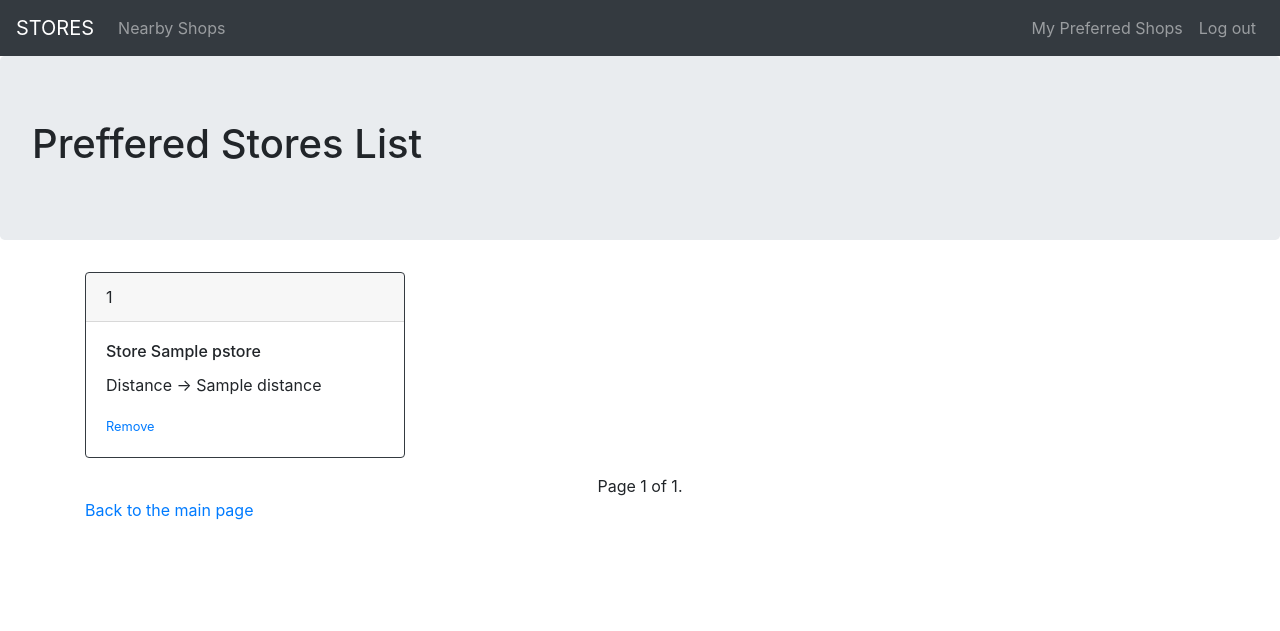
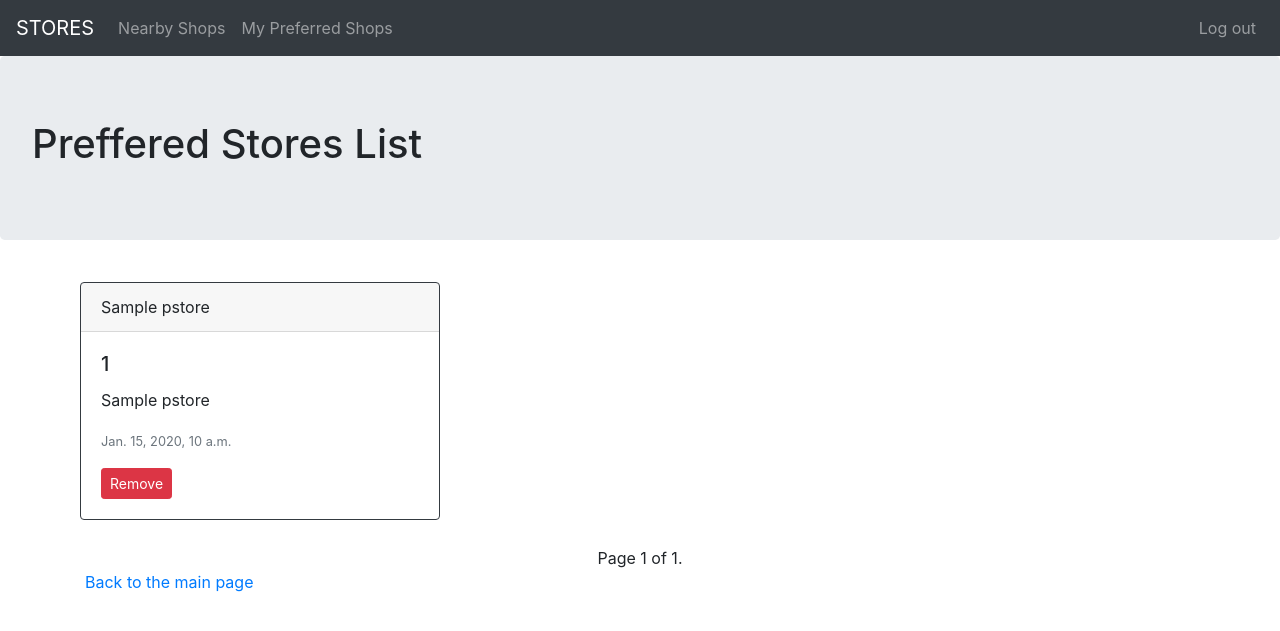
Before and after one commit to ismailer7/store_app, a Django app: template stores/templates/stores/prefferedPage.html in a window 1280 px wide. Shown: the top 631 px of the page. Run offline with Django 3.2, Linux system fonts and the light colour scheme; the template is opened without the code that fills it: most values are stand-ins (such as "Sample title", 1, 10 or a date in 2020); some libraries are stand-ins or nearby versions.

Commit message:
Fix remove button and add some Bootstarp

```diff
--- a/stores/models.py
+++ b/stores/models.py
@@ -12,4 +12,4 @@ class Store(models.Model):
     date = models.DateTimeField(default=datetime.datetime.now)
 
     def __str__(self):
-        return '{0} - {1} store by {2} meters , isPreffered : {3}, time : {4}'.format(self.id, self.name, self.distance, self.is_preffered, self.date)
+        return '{0} store away by {1} meters'.format(self.name, self.distance, self.is_preffered, self.date)
--- a/stores/templates/stores/base.html
+++ b/stores/templates/stores/base.html
@@ -13,8 +13,8 @@
 	</head>
 
 	<body>
-			<nav class="navbar navbar-expand-lg navbar-dark bg-dark">
-					<a class="navbar-brand" href="#">STORES</a>
+			<nav class="navbar navbar-expand-lg navbar-dark bg-dark sticky-top">
+					<a class="navbar-brand" href="{% url 'index' %}">STORES</a>
 					<button class="navbar-toggler" type="button" data-toggle="collapse" data-target="#navbarSupportedContent" aria-controls="navbarSupportedContent" aria-expanded="false" aria-label="Toggle navigation">
 					  <span class="navbar-toggler-icon"></span>
 					</button>
@@ -24,12 +24,12 @@
 						<li class="nav-item">
 						  <a class="nav-link" href="{% url 'index' %}">Nearby Shops<span class="sr-only">(current)</span></a>
 						</li>
+						<li class="nav-item">
+								<a class="nav-link" href="{% url 'favorite' %}">My Preferred Shops</a>
+						</li>
 					  </ul>
 					  <form class="form-inline my-2 my-lg-0">
 							<ul class="navbar-nav mr-auto">
-									<li class="nav-item">
-									  	<a class="nav-link" href="{% url 'favorite' %}">My Preferred Shops</a>
-									</li>
 									<li class="nav-item">
 										<a class="nav-link" href="{% url 'logout' %}">Log out</a>
 									</li>
--- a/stores/templates/stores/prefferedPage.html
+++ b/stores/templates/stores/prefferedPage.html
@@ -14,18 +14,20 @@
         <div class="container">
         <div class="row">
                 {% for pstore in pstores %}
-                <div class="col-4">
-                    <div class="card border-dark mb-3" style="max-width: 20rem;">
-                            <div class="card-header">{{ pstore.id }}</div>
+                <div class="col-md-4" style="padding:10px;">
+                    <div class="card border-dark mb-3">
+                            <div class="card-header">{{ pstore.name }}</div>
                             <div class="card-body">
-                              <h6 class="card-title">Store {{ pstore.name }}</h6>
-                              <p class="card-text">Distance -> {{ pstore.distance }}</p>
-                              <small><a href="store_id={{ pstore.id }}">Remove</a></small>
+                                    <h5 class="card-title">{{ pstore.id }}</h5>
+                                    <p class="card-text">{{ pstore }}</p>
+                                    <p class="card-text"><small class="text-muted">{{ pstore.date }}</small></p>
+                                    <small><a class="btn btn-danger btn-sm" href="store_id={{ pstore.id }}">Remove</a></small>
                             </div>
                     </div>
                 </div>
             {% endfor %}
         </div>
+
 
         <div class="pagination" style="display:table;margin-right: auto;
         margin-left: auto;">
--- a/stores/views.py
+++ b/stores/views.py
@@ -68,7 +68,7 @@ def add_preffer(request, store_id):
     store = Store.objects.get(pk=store_id)
     store.is_preffered = True
     store.save()
-    return HttpResponseRedirect(reverse('index'))
+    return HttpResponseRedirect(reverse('favorite'))
 
 def favorites(request):
     current_user = User.objects.get(pk=request.user.id)
```
Also changed, not shown: stores/templates/stores/index.html (+18 -12 lines), db.sqlite3.
